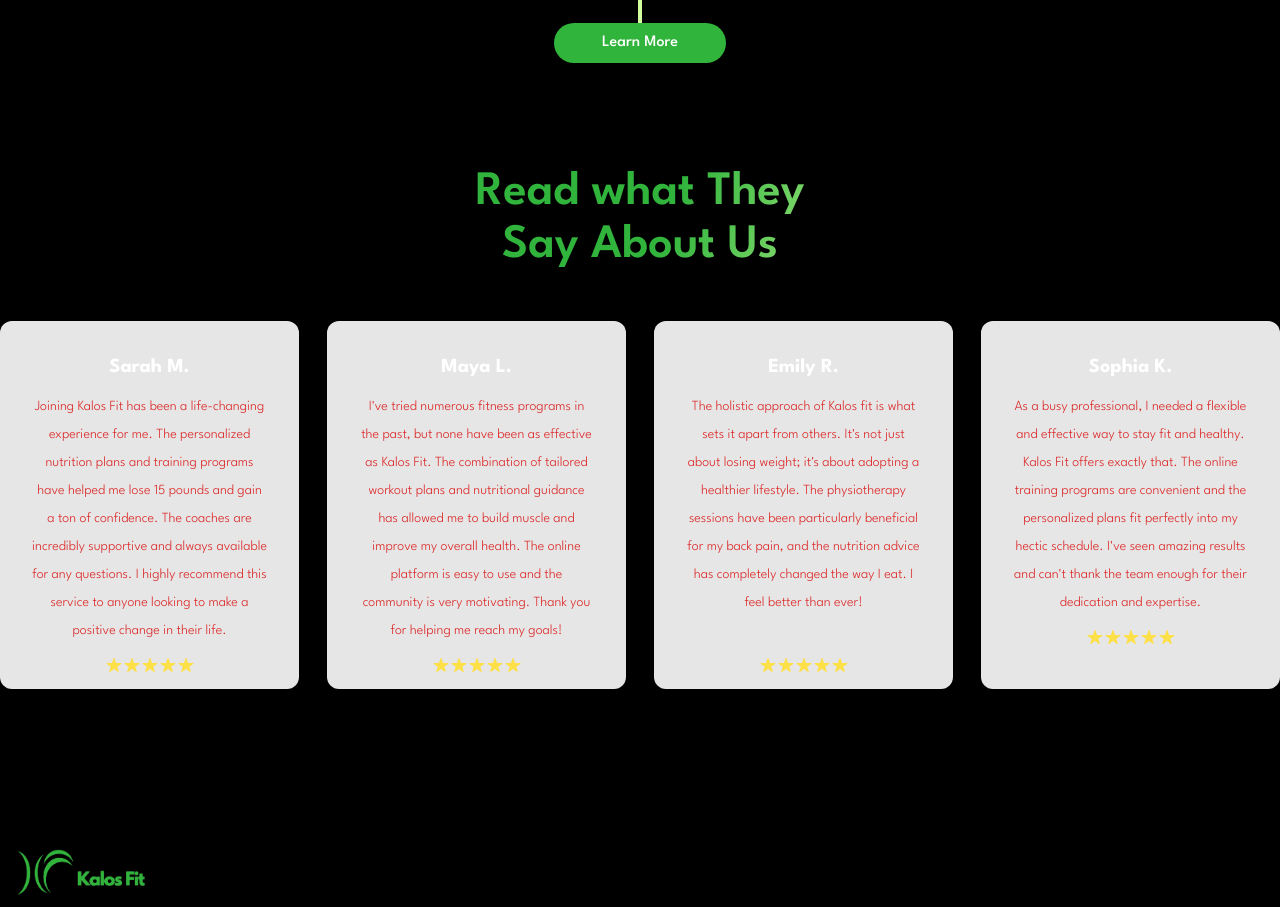
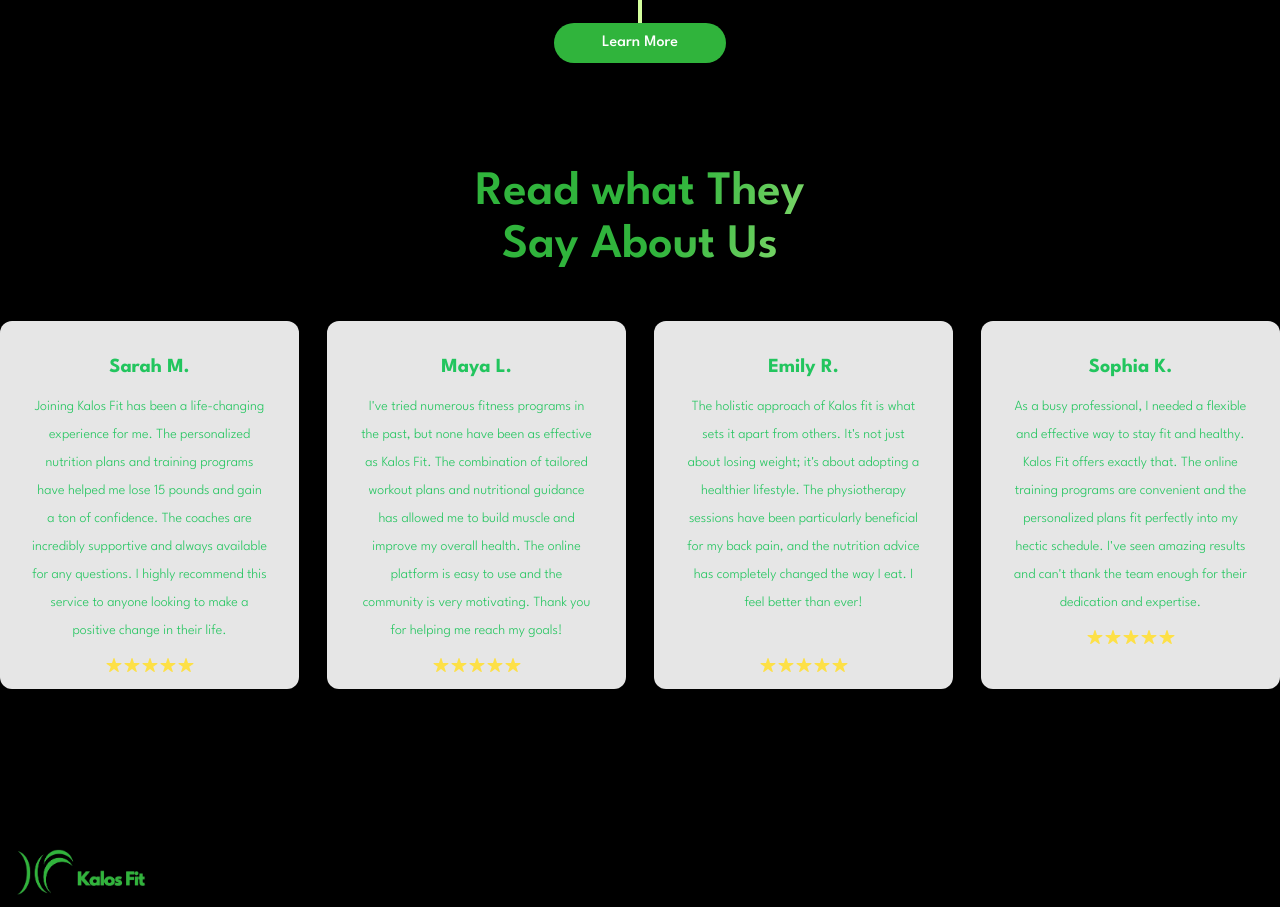
Before and after one commit to mohamed-sayed-elmahdy/kalos-fit, a Next.js app: page / in a window 1280 px wide. Shown: the part 2880-3787 px from the top of the page. Built offline with nearby package versions, Linux system fonts and the light colour scheme.

Commit message:
New Version

```diff
--- a/src/app/components/WhatTheySay.jsx
+++ b/src/app/components/WhatTheySay.jsx
@@ -25,9 +25,9 @@ const testimonials = [
 
 function TestimonialCard({ name, text, thirdCardMargin }) {
   return (
-    <div className=" text-white flex flex-col items-center justify-start max-w-[320px] h-full bg-white/90 p-8 rounded-xl mix-blend-lighten pb-4 cursor-pointer group-hover:blur-sm hover:!blur-none group-hover:scale-[0.99] hover:!scale-105 transition-all duration-500">
-      <h3 className=" text-white h3 capitalize text-xl font-bold">{name}</h3>
-      <p className=" text-red-600 text-sm leading-7 my-3 font-light ">
+    <div className=" text-green-500 flex flex-col items-center justify-start max-w-[320px] h-full bg-white/90 p-8 rounded-xl mix-blend-lighten pb-4 cursor-pointer group-hover:blur-sm hover:!blur-none group-hover:scale-[0.99] hover:!scale-105 transition-all duration-500">
+      <h3 className=" text-green-500 h3 capitalize text-xl font-bold">{name}</h3>
+      <p className=" text-green-500 text-sm leading-7 my-3 font-light ">
         {text}
       </p>
       <div
@@ -45,7 +45,7 @@ function TestimonialCard({ name, text, thirdCardMargin }) {
 
 function WhatTheySay() {
   return (
-    <div className="bg-black text-white my-16">
+    <div className="bg-black text-green-500 my-16">
       <div className="text-center py-10">
         <h2 className="text-gradient h2 mx-auto max-w-96 mb-12">
           Read what They Say About Us
```
